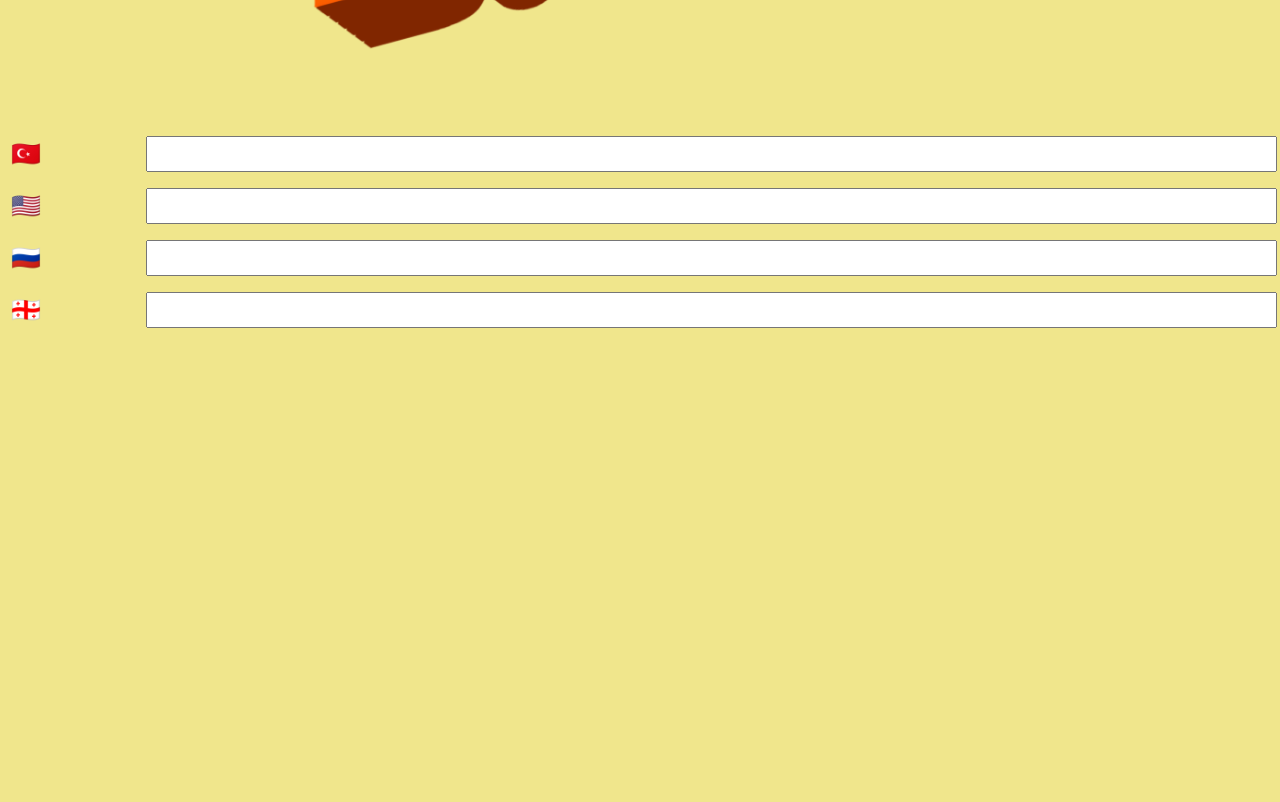
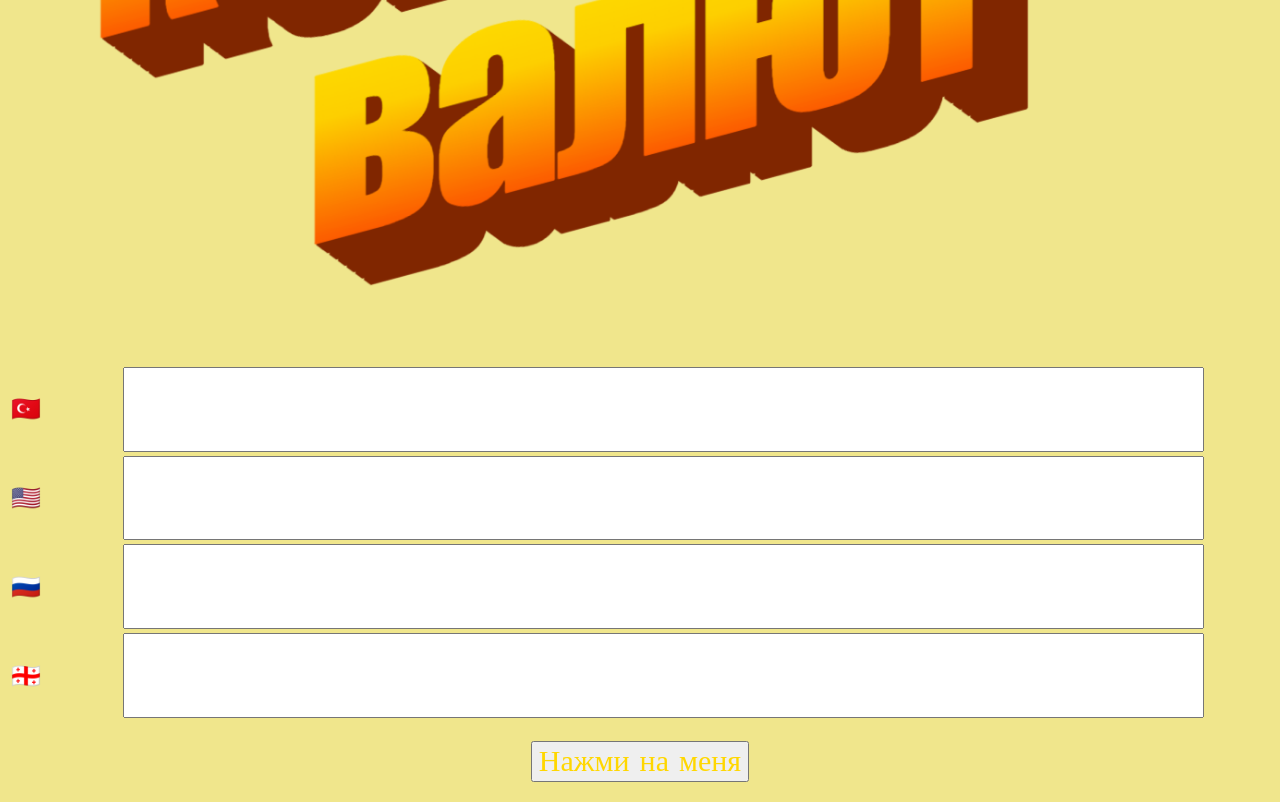
Before and after one commit to nikmercury/JSlearn, a plain HTML site: page index.html in a window 1280 px wide. Shown: the part 780-1582 px from the top of the page. Before the commit the page ends 1125 px from the top, so only its background shows below. Drawn offline with Linux system fonts and the light colour scheme.

Commit message:
final on 25/10

```diff
--- a/index.css
+++ b/index.css
@@ -2,17 +2,16 @@ body {
   background-color: khaki;
 }
 .currency {
-  width: 100%;
-  padding: 2px;
+  width: 90%;
+  padding: 2%;
   justify-content: center;
-  font-size: 24px;
+  font-size: 30px;
   font-family: "Comic Sans MS";
 }
 
 .flag {
   width: 100%;
   font-size: 24px;
-  line-height: 2em;
 }
 
 img {
@@ -23,3 +22,12 @@ img {
 table {
   width: 100%;
 }
+
+.button {
+  display: flex;
+  justify-content: center;
+  font-size: 30px;
+  margin: 10px;
+  font-family: "Comic Sans MS";
+  color: gold;
+}
--- a/index.html
+++ b/index.html
@@ -7,23 +7,35 @@
   </head>
 
   <body>
-    <script src="index.js"></script>
+    <marquee><img src="img/lunaa.jpeg" /></marquee>
     <img src="img/wordarta.png" />
     <table>
       <tr>
         <td><label class="flag" for="TRY">&#127481;&#127479;</label></td>
-        <td><input class="currency" type="number" id="TRY" name="TRY" /></td>
+        <td>
+          <input class="currency" type="number" id="TRY" name="TRY" value="" />
+        </td>
       </tr>
       <tr>
         <td><label class="flag" for="USD">&#127482;&#127480;</label></td>
-        <td><input class="currency" type="number" id="USD" name="USD" /></td>
+        <td>
+          <input class="currency" type="number" id="USD" name="USD" />
+        </td>
       </tr>
       <tr>
         <td><label class="flag" for="RUB">&#127479;&#127482;</label></td>
-        <td><input class="currency" type="number" id="RUB" name="RUB" /></td>
+        <td>
+          <input class="currency" type="number" id="RUB" name="RUB" />
+        </td>
       </tr>
       <td><label class="flag" for="GEL">&#127468;&#127466;</label></td>
-      <td><input class="currency" type="number" id="GEL" name="GEL" /></td>
+      <td>
+        <input class="currency" type="number" id="GEL" name="GEL" />
+      </td>
     </table>
+    <div class="button">
+      <button class="button" onclick="buttonClick()">Нажми на меня</button>
+    </div>
+    <script src="index.js"></script>
   </body>
 </html>
--- a/index.js
+++ b/index.js
@@ -0,0 +1,10 @@
+function buttonClick() {
+  let lira = document.getElementById("TRY");
+  let dolar = document.getElementById("USD");
+  let ruble = document.getElementById("RUB");
+  let lari = document.getElementById("GEL");
+
+  dolar.value = (Number(lira.value) / 18.5).toFixed(1);
+  ruble.value = (dolar.value * 73).toFixed(0);
+  lari.value = (dolar.value * 3).toFixed(1);
+}
```
